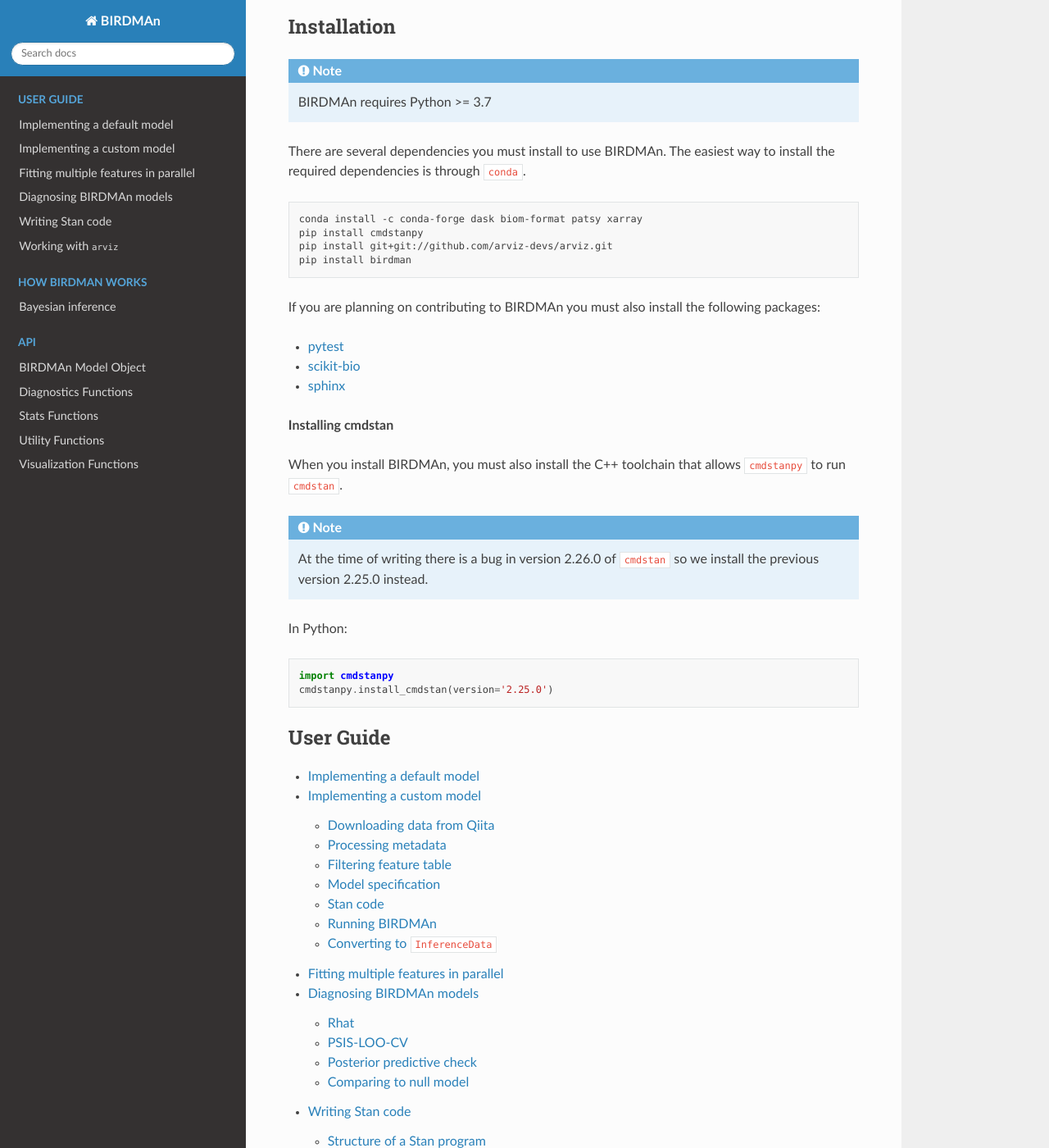
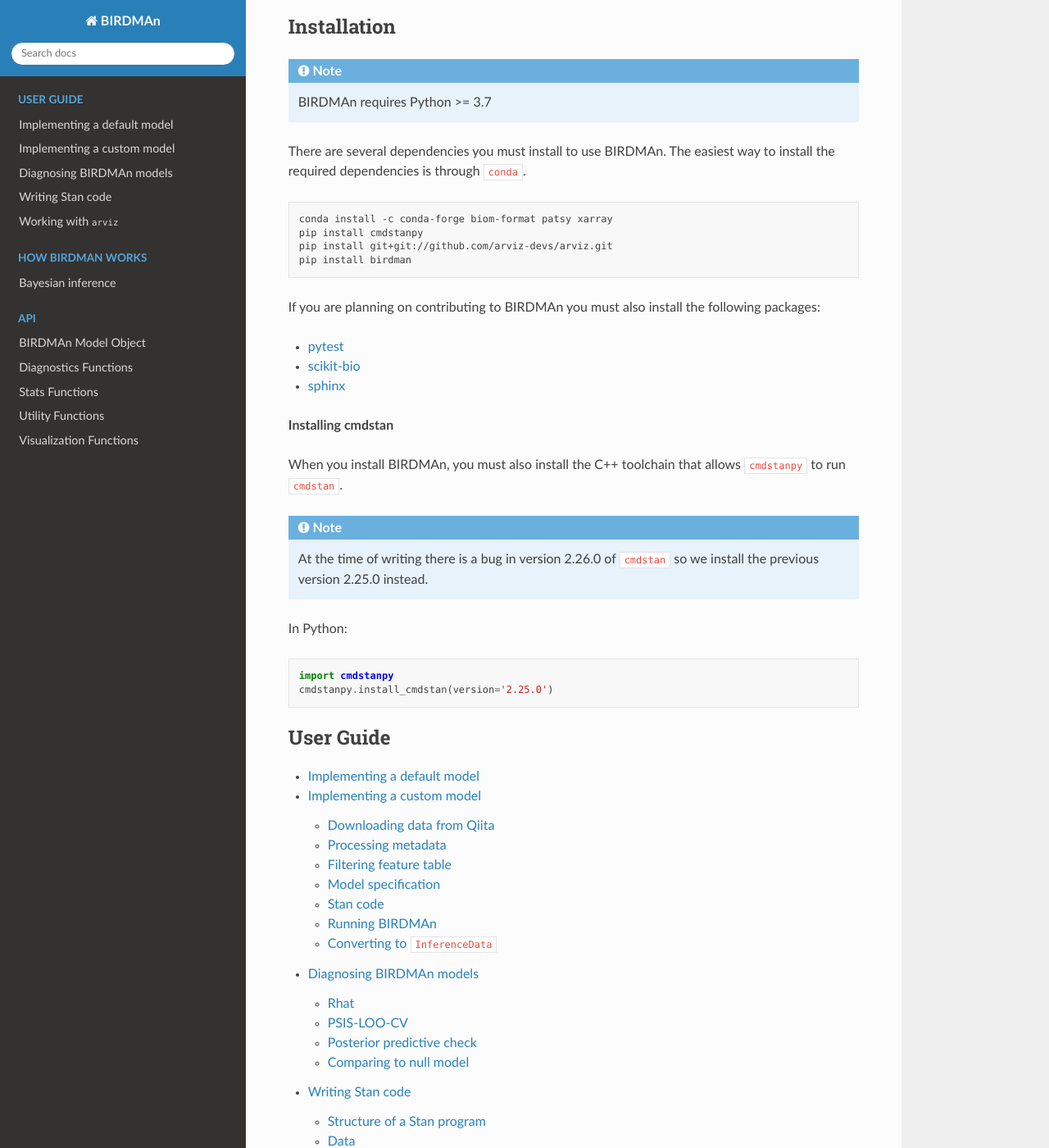
Before and after one commit to biocore/BIRDMAn, a Sphinx documentation site: the page built from docs/index.rst, in a window 1280 px wide and 1400 px high, scrolled down 301 px. Shown: the whole window at 82% size. Built offline with Sphinx 7.4.7 and the Read the Docs theme 2.0.0, drawn with Linux system fonts in a browser that asks for light colours; some of the changed lines change nothing that is shown.

Commit message:
Remove references to Dask in docs

```diff
--- a/docs/index.rst
+++ b/docs/index.rst
@@ -21,7 +21,7 @@
 
 .. code:: bash
 
-    conda install -c conda-forge dask biom-format patsy xarray
+    conda install -c conda-forge biom-format patsy xarray
     pip install cmdstanpy
     pip install git+git://github.com/arviz-devs/arviz.git
     pip install birdman
@@ -51,7 +51,6 @@
 
     default_model_example
     custom_model
-    parallelization
     diagnosing_model
     writing_stan_code
     working_with_arviz
--- a/docs/parallelization.rst
+++ /dev/null
@@ -1,53 +0,0 @@
-Fitting multiple features in parallel
-=====================================
-
-The default behavior in BIRDMAn is to fit 4 Markov chains in parallel for model fitting. With the high-dimensional nature of 'omics data, this can end up taking a long time. We provide an alternate way to model fitting in which you parallelize across *features* rather than chains. This allows for much faster computation if you have access to multiple cores such as in a HPC environment.
-
-.. note::
-
-    At the moment feature paralellization is only supported in the NegativeBinomial model by default. If you are implementing a custom model that works with parallelization you can still fit in this manner. Any model that can be decomposed into fitting individual models for each feature should work.
-
-We use `dask <https://docs.dask.org/en/latest/>`_ and `dask-jobqueue <https://jobqueue.dask.org/en/latest/>`_ to perform parallelization as they integrate with HPC very nicely. Please see the documentation of these two packages for more details.
-
-In this example we will assume that we have access to a SLURM cluster on which we can run BIRDMAn.
-
-.. code-block:: python
-
-    import biom
-    from birdman import NegativeBinomial
-    from dask_jobqueue import SLURMCluster
-    from dask.distributed import Client
-    import pandas as pd
-
-    table = biom.load_table("example.biom")
-    metadata = pd.read_csv("metadata.tsv", sep="\t", index_col=0)
-
-    cluster = SLURMCluster(
-        cores=2,
-        processes=2,
-        memory='10GB',
-        walltime='01:00:00',
-        local_directory='/scratch'
-    )
-    cluster.scale(jobs=8)  # 8 microbes at a time
-
-    client = Client(cluster)
-
-    nb = NegativeBinomial(
-        table=table,
-        metadata=metadata,
-        formula="diet",
-        chains=4,
-        seed=42,
-        parallelize_across="features"  # note this argument!
-    )
-    nb.compile_model()
-    nb.fit_model()
-
-This code will run 8 microbes in parallel which will be faster than running the 4 chains in parallel.
-
-When fitting in parallel, CmdStanPy fits a model for each feature in your table. Converting to an ``InferenceData`` object is then just a matter of combining all the individual fits.
-
-.. code-block:: python
-
-    nb.to_inference_object(combine_individual_fits=True)
```
